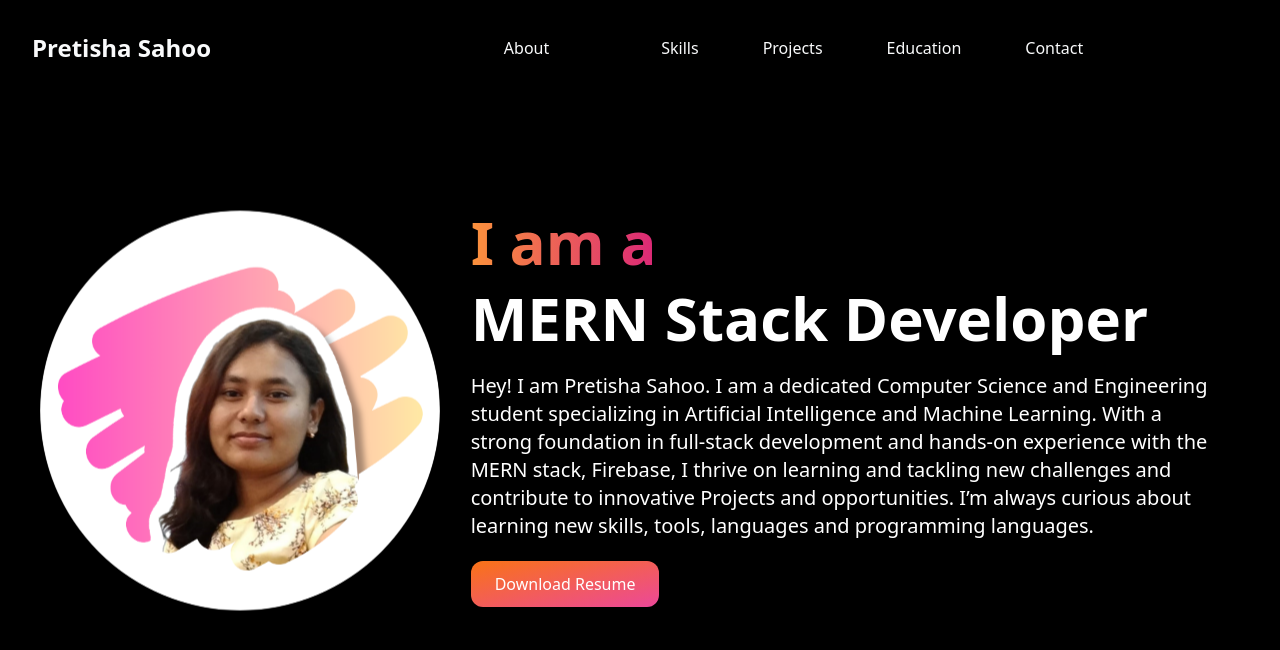
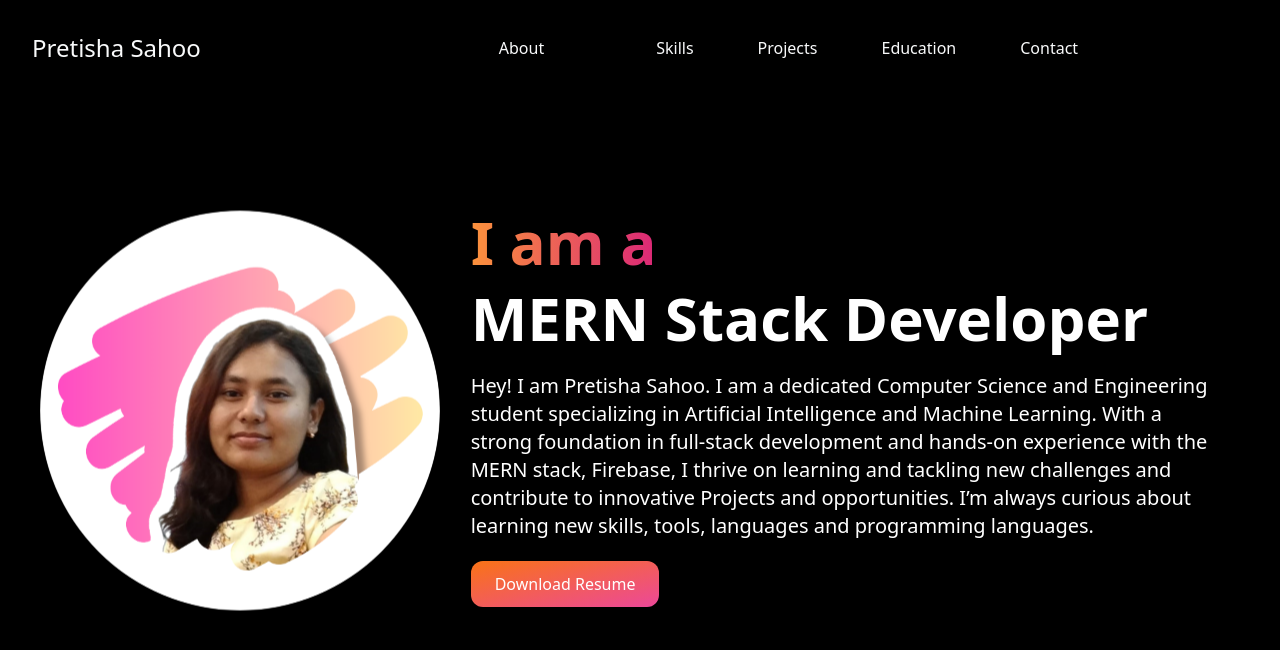
Before and after one commit to PretishaSahoo/Portfolio, a React (Create React App) app: page / in a window 1280 px wide. Shown: the top 650 px of the page. Built offline with nearby package versions, Linux system fonts and the light colour scheme.

Commit message:
Update Navbar.js

```diff
--- a/src/Components/Navbar.js
+++ b/src/Components/Navbar.js
@@ -9,9 +9,9 @@ import './Styles.css';
 export default function Navbar() {
   return (
     <>
-    <header className="text-gray-50 fixed top-0 left-0 right-0 w-full z-10 bg-opacity-90 backdrop-filter backdrop-blur-lg shadow-lg  mx-auto flex flex-col overflow-hidden px-4 py-4 lg:flex-row lg:items-center">
-       <a href="#" className="flex items-center whitespace-nowrap text-2xl font-black">
-          <p className='p-2 m-2'>Pretisha Sahoo</p>
+    <header className="text-gray-50 fixed top-0 left-0 right-0 w-full z-10 bg-opacity-90 backdrop-filter backdrop-blur-lg shadow-lg  mx-auto flex flex-col overflow-hidden px-4 py-4 lg:flex-row lg:items-center bg-transparent">
+       <a href="#" className="flex items-center whitespace-nowrap text-2xl  bg-transparent  ">
+          <p className='p-2 m-2 bg-transparent'>Pretisha Sahoo</p>
       </a>
       <input type="checkbox" className="peer hidden" id="navbar-open" />
       <label className="absolute top-5 right-5 cursor-pointer lg:hidden" htmlFor="navbar-open">
@@ -19,22 +19,22 @@ export default function Navbar() {
           <path strokeLinecap="round" strokeLinejoin="round" strokeWidth="1.5" d="M4 6h16M4 12h16M4 18h16" />
         </svg>
       </label>
-      <nav aria-label="Header Navigation" className="p-2 peer-checked:pt-8 peer-checked:max-h-60 flex max-h-0 w-full flex-col items-center overflow-hidden transition-all lg:ml-24 lg:max-h-full lg:flex-row">
-        <ul className="flex w-full flex-col items-center space-y-2 lg:flex-row lg:justify-center lg:space-y-0 lg:space-x-12">
-          <li className="lg:mr-12">
-            <a className="rounded-xl p-2 text-gray-50 transition hover:bg-gray-700 focus:bg-gray-700 focus:outline-none focus:ring-offset-2" href="#About">About</a>
+      <nav aria-label="Header Navigation" className="p-2 peer-checked:pt-8 peer-checked:max-h-60 flex max-h-0 w-full flex-col items-center overflow-hidden transition-all lg:ml-24 lg:max-h-full lg:flex-row bg-transparent">
+        <ul className=" flex w-full flex-col items-center space-y-2 lg:flex-row lg:justify-center lg:space-y-0 lg:space-x-12 bg-transparent">
+          <li className="lg:mr-12 bg-transparent">
+            <a className="rounded-xl bg-transparent p-2 text-gray-50 transition hover:bg-gray-700 focus:bg-gray-700 focus:outline-none focus:ring-offset-2" href="#About">About</a>
           </li>
-          <li className="lg:mr-12">
-            <a className="rounded-xl p-2 text-gray-50 transition hover:bg-gray-700 focus:bg-gray-700 focus:outline-none focus:ring-offset-2" href="#Skills">Skills</a>
+          <li className="lg:mr-12 bg-transparent ">
+            <a className="rounded-xl bg-transparent p-2 text-gray-50 transition hover:bg-gray-700 focus:bg-gray-700 focus:outline-none focus:ring-offset-2" href="#Skills">Skills</a>
           </li>
-          <li className="lg:mr-12">
-            <a className="rounded-xl p-2 text-gray-50 transition hover:bg-gray-700 focus:bg-gray-700 focus:outline-none focus:ring-offset-2" href="#Projects">Projects</a>
+          <li className="lg:mr-12 bg-transparent ">
+            <a className="rounded-xl bg-transparent p-2 text-gray-50 transition hover:bg-gray-700 focus:bg-gray-700 focus:outline-none focus:ring-offset-2" href="#Projects">Projects</a>
           </li>
-          <li className="lg:mr-12">
-            <a className="rounded-xl p-2 text-gray-50 transition hover:bg-gray-700 focus:bg-gray-700 focus:outline-none focus:ring-offset-2" href="#Education">Education</a>
+          <li className="lg:mr-12 bg-transparent">
+            <a className="rounded-xl bg-transparent p-2 text-gray-50 transition hover:bg-gray-700 focus:bg-gray-700 focus:outline-none focus:ring-offset-2" href="#Education">Education</a>
           </li>
-          <li className="lg:mr-12">
-            <a className="rounded-xl p-2 text-gray-50 transition hover:bg-gray-700 focus:bg-gray-700 focus:outline-none focus:ring-offset-2" href="#Contact">Contact</a>
+          <li className="lg:mr-12 bg-transparent">
+            <a className="rounded-xl bg-transparent p-2 text-gray-50 transition hover:bg-gray-700 focus:bg-gray-700 focus:outline-none focus:ring-offset-2" href="#Contact">Contact</a>
           </li>
         </ul>
         <hr className="mt-4 w-full lg:hidden" />
```
